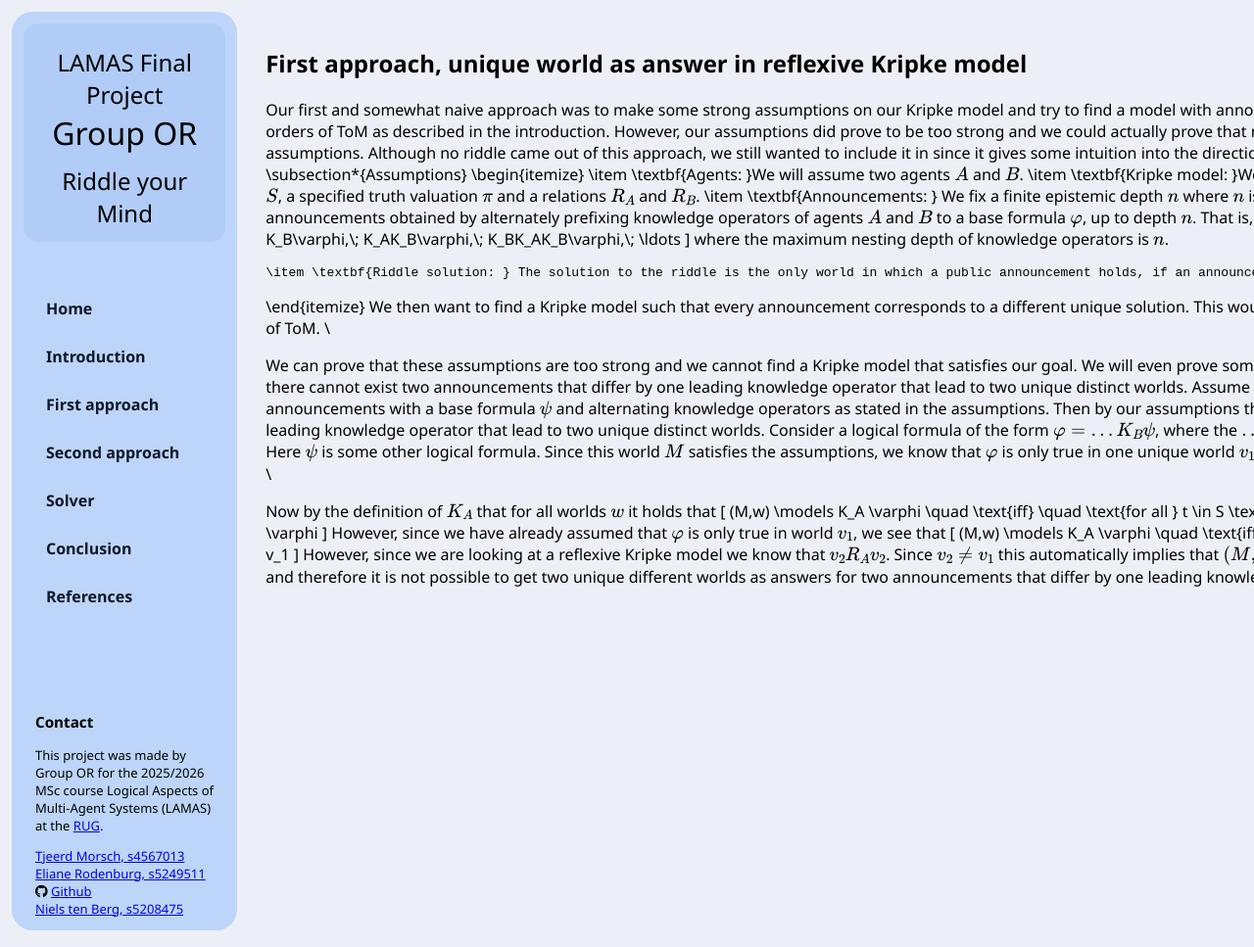
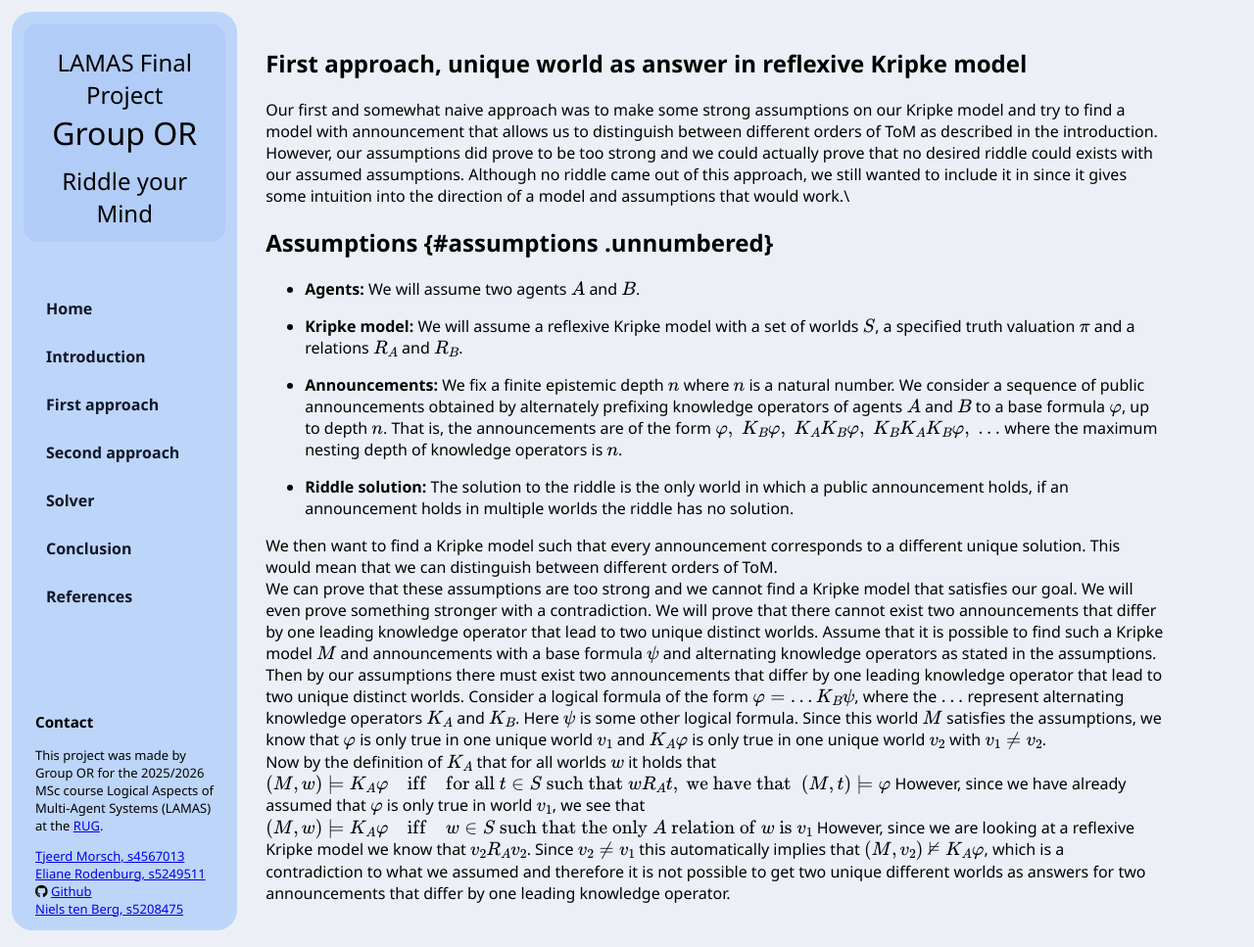
Before and after one commit to SnooLuna/LAMAS_OR, a Jekyll site: the page built from docs/1approach.md, in a window 1280 px wide and 967 px high. Shown: the whole window at 98% size. Built offline with Jekyll 4.4.1, drawn with Linux system fonts in a browser that asks for light colours; nearby versions of some CDN libraries; formulas are drawn with MathJax 3.

Commit message:
Update 1approach.md

```diff
--- a/docs/1approach.md
+++ b/docs/1approach.md
@@ -3,42 +3,65 @@ title: First approach
 ---
 
 # First approach, unique world as answer in reflexive Kripke model
+Our first and somewhat naive approach was to make some strong
+assumptions on our Kripke model and try to find a model with
+announcement that allows us to distinguish between different orders of
+ToM as described in the introduction. However, our assumptions did prove
+to be too strong and we could actually prove that no desired riddle
+could exists with our assumed assumptions. Although no riddle came out
+of this approach, we still wanted to include it in since it gives some
+intuition into the direction of a model and assumptions that would
+work.\
 
-Our first and somewhat naive approach was to make some strong assumptions on our Kripke model and try to find a model with announcement that allows us to distinguish between different orders of ToM as described in the introduction. However, our assumptions did prove to be too strong and we could actually prove that no desired riddle could exists with our assumed assumptions. Although no riddle came out of this approach, we still wanted to include it in since it gives some intuition into the direction of a model and assumptions that would work.
-\\
-\subsection*{Assumptions}
-\begin{itemize}
-    \item \textbf{Agents: }We will assume two agents $A$ and $B$.
-    \item \textbf{Kripke model: }We will assume a reflexive Kripke model with a set of worlds $S$, a specified truth valuation $\pi$ and a relations $R_A$ and $R_B$.
-    \item \textbf{Announcements: }
-    We fix a finite epistemic depth $n$ where $n$ is a natural number.
-    We consider a sequence of public announcements obtained by alternately prefixing
-    knowledge operators of agents $A$ and $B$ to a base formula $\varphi$, up to depth $n$.
-    That is, the announcements are of the form
-    \[
-    \varphi,\; K_B\varphi,\; K_AK_B\varphi,\; K_BK_AK_B\varphi,\; \ldots
-    \]
+## Assumptions {#assumptions .unnumbered}
+
+-   **Agents:** We will assume two agents $A$ and $B$.
+
+-   **Kripke model:** We will assume a reflexive Kripke model with a set
+    of worlds $S$, a specified truth valuation $\pi$ and a relations
+    $R_A$ and $R_B$.
+
+-   **Announcements:** We fix a finite epistemic depth $n$ where $n$ is
+    a natural number. We consider a sequence of public announcements
+    obtained by alternately prefixing knowledge operators of agents $A$
+    and $B$ to a base formula $\varphi$, up to depth $n$. That is, the
+    announcements are of the form
+    $$\varphi,\; K_B\varphi,\; K_AK_B\varphi,\; K_BK_AK_B\varphi,\; \ldots$$
     where the maximum nesting depth of knowledge operators is $n$.
 
-    \item \textbf{Riddle solution: } The solution to the riddle is the only world in which a public announcement holds, if an announcement holds in multiple worlds the riddle has no solution.
+-   **Riddle solution:** The solution to the riddle is the only world in
+    which a public announcement holds, if an announcement holds in
+    multiple worlds the riddle has no solution.
 
-\end{itemize}
-We then want to find a Kripke model such that every announcement corresponds to a different unique solution. This would mean that we can distinguish between different orders of ToM.
-\\
-
-We can prove that these assumptions are too strong and we cannot find a Kripke model that satisfies our goal. We will even prove something stronger with a contradiction. We will prove that there cannot exist two announcements that differ by one leading knowledge operator that lead to two unique distinct worlds. Assume that it is possible to find such a Kripke model $M$ and announcements with a base formula $\psi$ and alternating knowledge operators as stated in the assumptions. Then by our assumptions there must exist two announcements that differ by one leading knowledge operator that lead to two unique distinct worlds. Consider a logical formula of the form $\varphi = \ldots K_B \psi$, where the $\ldots$ represent alternating knowledge operators $K_A$ and $K_B$. Here $\psi$ is some other logical formula. Since this world $M$ satisfies the assumptions, we know that $\varphi$ is only true in one unique world $v_1$ and $K_A\varphi$ is only true in one unique world $v_2$ with $v_1 \neq v_2$.
-\\
-
+We then want to find a Kripke model such that every announcement
+corresponds to a different unique solution. This would mean that we can
+distinguish between different orders of ToM.\
+We can prove that these assumptions are too strong and we cannot find a
+Kripke model that satisfies our goal. We will even prove something
+stronger with a contradiction. We will prove that there cannot exist two
+announcements that differ by one leading knowledge operator that lead to
+two unique distinct worlds. Assume that it is possible to find such a
+Kripke model $M$ and announcements with a base formula $\psi$ and
+alternating knowledge operators as stated in the assumptions. Then by
+our assumptions there must exist two announcements that differ by one
+leading knowledge operator that lead to two unique distinct worlds.
+Consider a logical formula of the form $\varphi = \ldots K_B \psi$,
+where the $\ldots$ represent alternating knowledge operators $K_A$ and
+$K_B$. Here $\psi$ is some other logical formula. Since this world $M$
+satisfies the assumptions, we know that $\varphi$ is only true in one
+unique world $v_1$ and $K_A\varphi$ is only true in one unique world
+$v_2$ with $v_1 \neq v_2$.\
 Now by the definition of $K_A$ that for all worlds $w$ it holds that
-\[
-(M,w) \models K_A \varphi
+$$(M,w) \models K_A \varphi
 \quad \text{iff} \quad
-\text{for all } t \in S \text{ such that } w R_A t, \text{ we have that }\; (M,t) \models \varphi
-\]
-However, since we have already assumed that $\varphi$ is only true in world $v_1$, we see that
-\[
-(M,w) \models K_A \varphi
+\text{for all } t \in S \text{ such that } w R_A t, \text{ we have that }\; (M,t) \models \varphi$$
+However, since we have already assumed that $\varphi$ is only true in
+world $v_1$, we see that $$(M,w) \models K_A \varphi
 \quad \text{iff} \quad
- w \in S \text{ such that the only $A$ relation of $w$ is } v_1
-\]
-However, since we are looking at a reflexive Kripke model we know that $v_2R_Av_2$. Since $v_2 \neq v_1$ this automatically implies that $(M,v_2) \not\models K_A \varphi$, which is a contradiction to what we assumed and therefore it is not possible to get two unique different worlds as answers for two announcements that differ by one leading knowledge operator.
+ w \in S \text{ such that the only $A$ relation of $w$ is } v_1$$
+However, since we are looking at a reflexive Kripke model we know that
+$v_2R_Av_2$. Since $v_2 \neq v_1$ this automatically implies that
+$(M,v_2) \not\models K_A \varphi$, which is a contradiction to what we
+assumed and therefore it is not possible to get two unique different
+worlds as answers for two announcements that differ by one leading
+knowledge operator.
```
